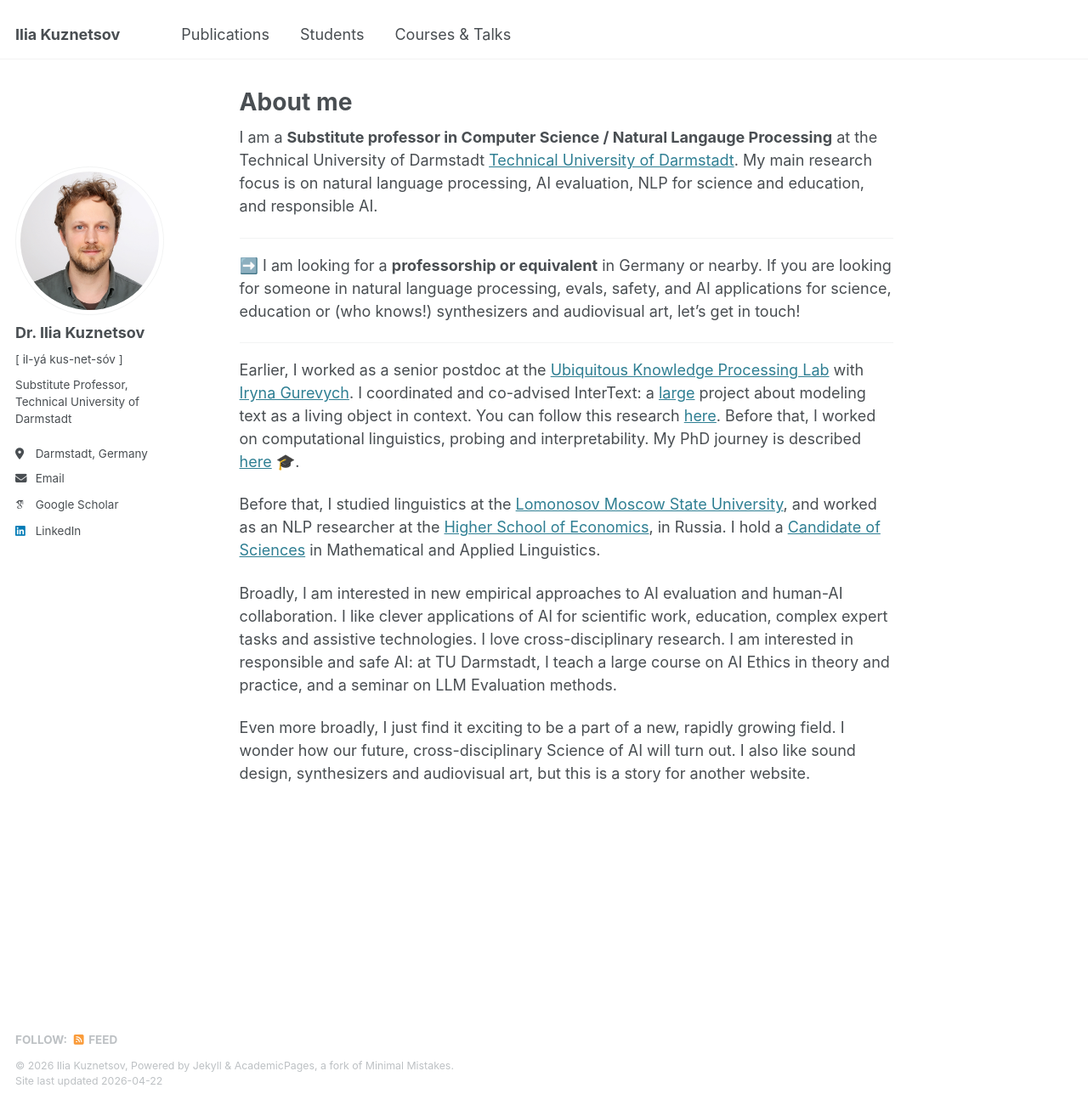
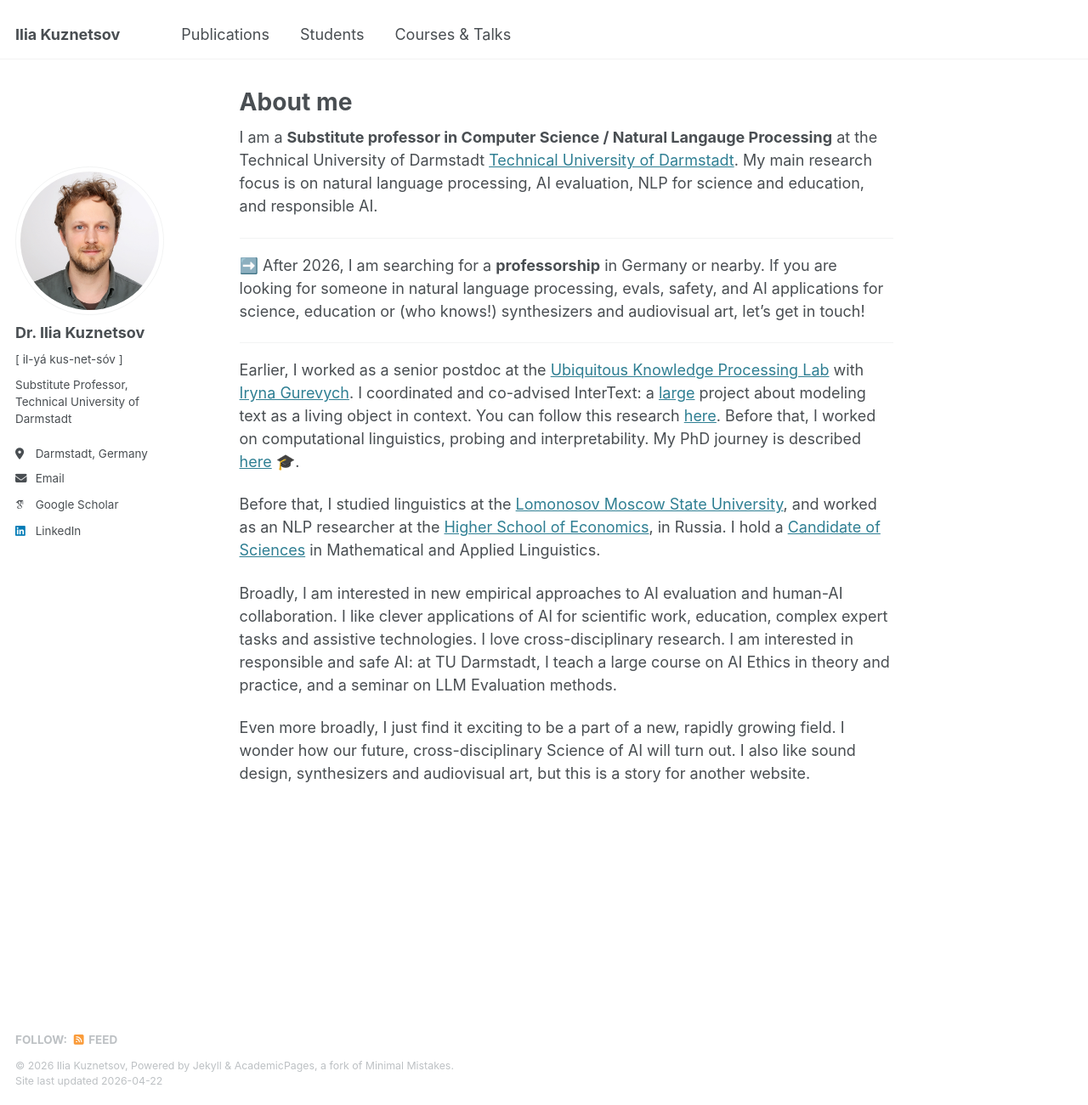
Before and after one commit to iokuznetsov/iokuznetsov.github.io, a Jekyll site: the page built from _pages/about.md, in a window 1280 px wide and 1301 px high. Shown: the whole window at 85% size. Built offline with Jekyll 4.4.1, drawn with Linux system fonts in a browser that asks for light colours; some web fonts are replaced.

Commit message:
Update availability for professorship after 2026

```diff
--- a/_pages/about.md
+++ b/_pages/about.md
@@ -11,7 +11,7 @@
 
 ---
 
-➡️ I am looking for a **professorship or equivalent** in Germany or nearby. If you are looking for someone in natural language processing, evals, safety, and AI applications for science, education or (who knows!) synthesizers and audiovisual art, let's get in touch!
+➡️ After 2026, I am searching for a **professorship** in Germany or nearby. If you are looking for someone in natural language processing, evals, safety, and AI applications for science, education or (who knows!) synthesizers and audiovisual art, let's get in touch!
 
 ---
 
```
